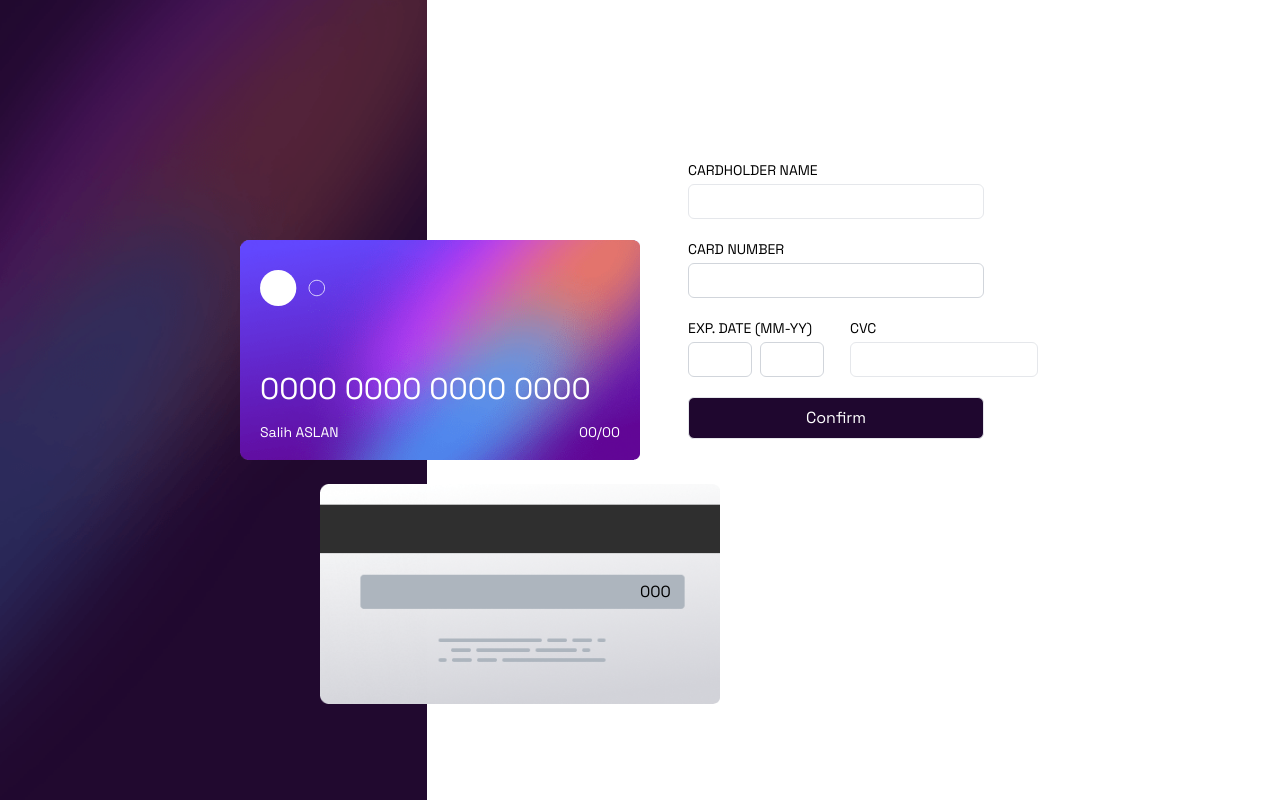
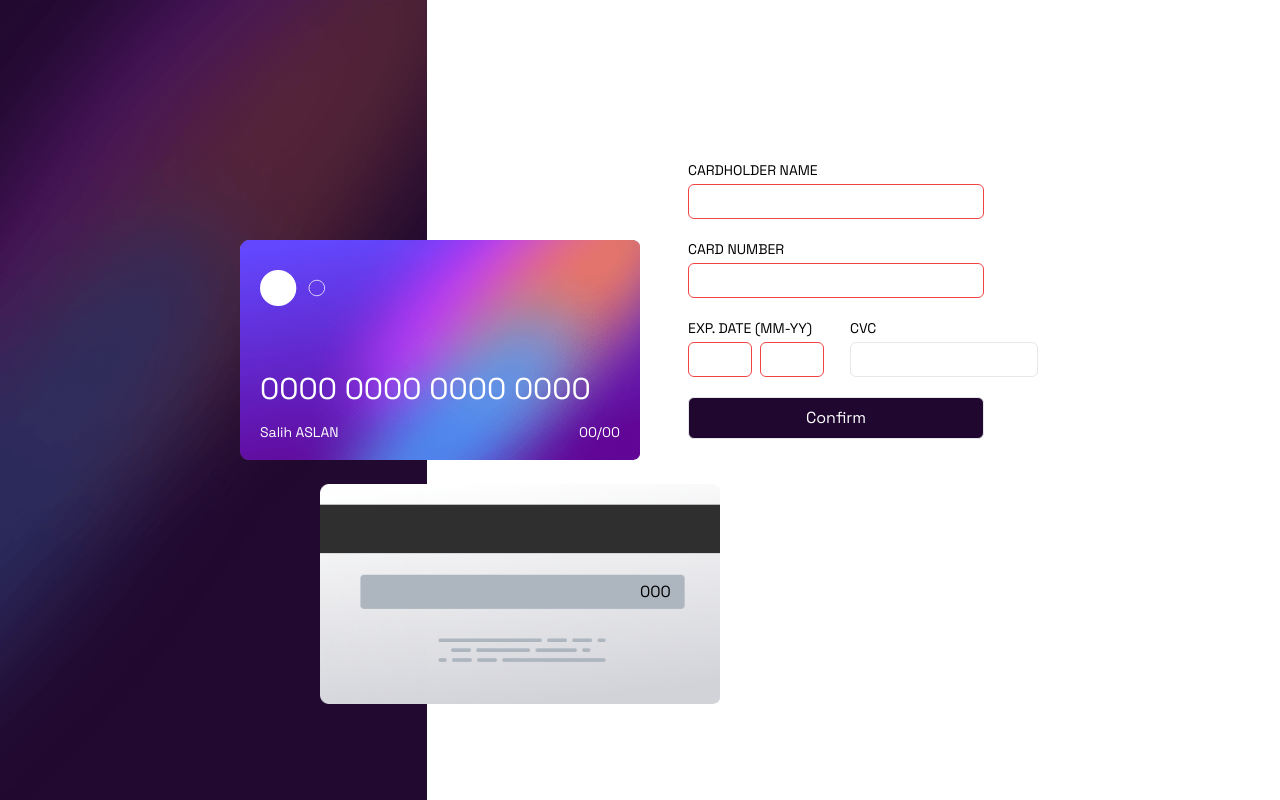
Before and after one commit to muhammetsalihaslan/interactivecardpage, a Next.js app in the folder interactivepage/: page / in a window 1280 px wide. Built offline with nearby package versions, Linux system fonts and the light colour scheme.

Commit message:
continue

```diff
--- a/interactivepage/components/info.jsx
+++ b/interactivepage/components/info.jsx
@@ -3,9 +3,16 @@ import React, { useState } from "react";
 
 const Info = ({ setValueFromFirst }) => {
   const [cardNumber, setCardNumber] = useState("");
-  const [errorMessage, setErrorMessage] = useState("");
+  const [errorMessage, setErrorMessage] = useState({
+    cardHolder: "",
+    cardNumber: "",
+    expMonth: "",
+    expYear: "",
+    cvc: "",
+  });
   const [cardHolder, setCardHolder] = useState("");
-  const [expDate, setExpDate] = useState("");
+  const [expMonth, setExpMonth] = useState("");
+  const [expYear, setExpYear] = useState("");
   const [cvc, setCvc] = useState("");
 
   const handleInputChange = (e) => {
@@ -16,7 +23,10 @@ const Info = ({ setValueFromFirst }) => {
     const formattedValue = sanitizedValue.replace(/(\d{4})(?=\d)/g, "$1 ");
 
     if (/[a-zA-Z]/.test(value)) {
-      setErrorMessage("only numbers");
+      setErrorMessage((prevError) => ({
+        ...prevError,
+        cardNumber: "numbers only",
+      }));
     } else if (/\s/.test(value)) {
       setErrorMessage("");
     } else {
@@ -27,7 +37,7 @@ const Info = ({ setValueFromFirst }) => {
     setValueFromFirst(formattedValue);
   };
 
-  const handleExpDateChange = (e) => {
+  const handleExpMonth = (e) => {
     const value = e.target.value;
 
     const expDateData = value.slice(0, 2);
@@ -40,7 +50,30 @@ const Info = ({ setValueFromFirst }) => {
       setErrorMessage("");
     }
 
-    setExpDate(expDateData);
+    setExpMonth(expDateData);
+  };
+
+  const handleExpYear = (e) => {
+    const value = e.target.value;
+
+    const expDateData = value.slice(0, 2);
+
+    if (/[a-zA-Z]/.test(value)) {
+      setErrorMessage("date");
+    } else if (/\s/.test(value)) {
+      setErrorMessage("cant be blank");
+    } else {
+      setErrorMessage("");
+    }
+
+    setExpYear(expDateData);
+  };
+
+  const handleBlur = (e) => {
+    const value = e.target.value;
+    if (!value.trim()) {
+      setErrorMessage("Can't be blank");
+    }
   };
 
   return (
@@ -54,9 +87,15 @@ const Info = ({ setValueFromFirst }) => {
                 type="text"
                 id="cardHolder"
                 name="cardHolder"
-                className="w-1/2 h-[35px] rounded-md p-2 border mt-1 outline-none"
+                className={`w-1/2 h-[35px] rounded-md p-2 border mt-1 outline-none ${
+                  errorMessage ? "border-red-500" : "border-gray-300"
+                }`}
                 value={cardHolder}
+                onBlur={handleBlur}
               />
+              {errorMessage.cardHolder && (
+                <p className="text-red-500 mt-2">{errorMessage}</p>
+              )}
             </div>
             <div className="flex flex-col mt-5">
               <label htmlFor="cardNumber">CARD NUMBER</label>
@@ -69,8 +108,9 @@ const Info = ({ setValueFromFirst }) => {
                 }`}
                 value={cardNumber}
                 onChange={handleInputChange}
+                onBlur={handleBlur}
               />
-              {errorMessage && (
+              {errorMessage.cardNumber && (
                 <p className="text-red-500 mt-2">{errorMessage}</p>
               )}
             </div>
@@ -82,23 +122,32 @@ const Info = ({ setValueFromFirst }) => {
                 <input
                   type="text"
                   id="date"
-                  name="mm"
+                  name="expMonth"
                   className={`w-2/12 h-[35px] p-2 mt-1 outline-none border rounded-md ${
                     errorMessage ? "border-red-500" : "border-gray-300"
                   }`}
-                  value={expDate}
-                  onChange={handleExpDateChange}
+                  value={expMonth}
+                  onChange={handleExpMonth}
+                  onBlur={handleBlur}
                 />
+                {errorMessage.expMonth && (
+                  <p className="text-red-500 mt-2">{errorMessage}</p>
+                )}
+
                 <input
                   type="text"
-                  id="date"
-                  name="yy"
+                  id="ydate"
+                  name="expYear"
                   className={`w-2/12 h-[35px] p-2 mt-1 outline-none border rounded-md ms-2 ${
                     errorMessage ? "border-red-500" : "border-gray-300"
                   }`}
-                  value={expDate}
-                  onChange={handleExpDateChange}
+                  value={expYear}
+                  onChange={handleExpYear}
+                  onBlur={handleBlur}
                 />
+                {errorMessage.expYear && (
+                  <p className="text-red-500 mt-2">{errorMessage}</p>
+                )}
               </div>
             </div>
             <div className=" flex flex-col -ms-[230px]   ">
@@ -111,7 +160,11 @@ const Info = ({ setValueFromFirst }) => {
                 name="cvc"
                 className="w-1/1 h-[35px] p-2 mt-1 outline-none border rounded-md ms-2"
                 value={cvc}
+                onBlur={handleBlur}
               />
+              {errorMessage.cvc && (
+                <p className="text-red-500 mt-2">{errorMessage}</p>
+              )}
             </div>
           </div>
           <button
```
